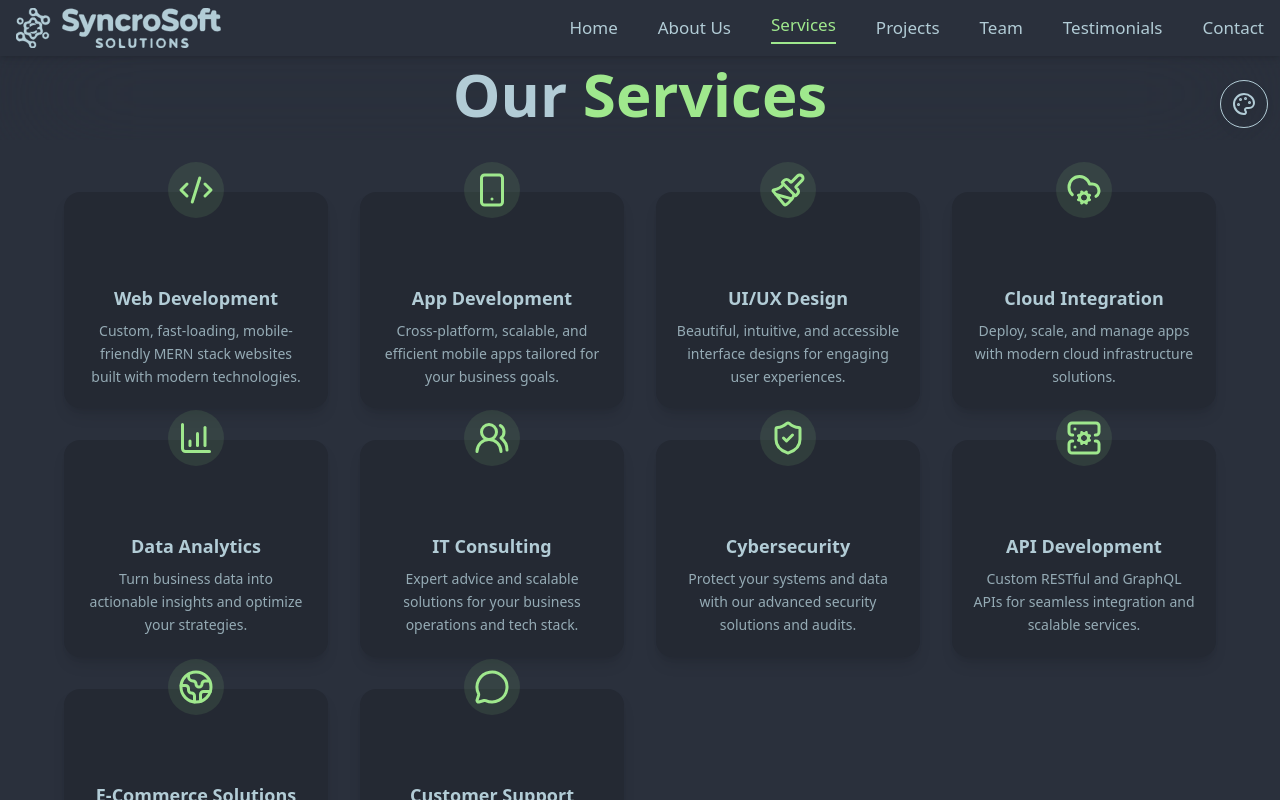
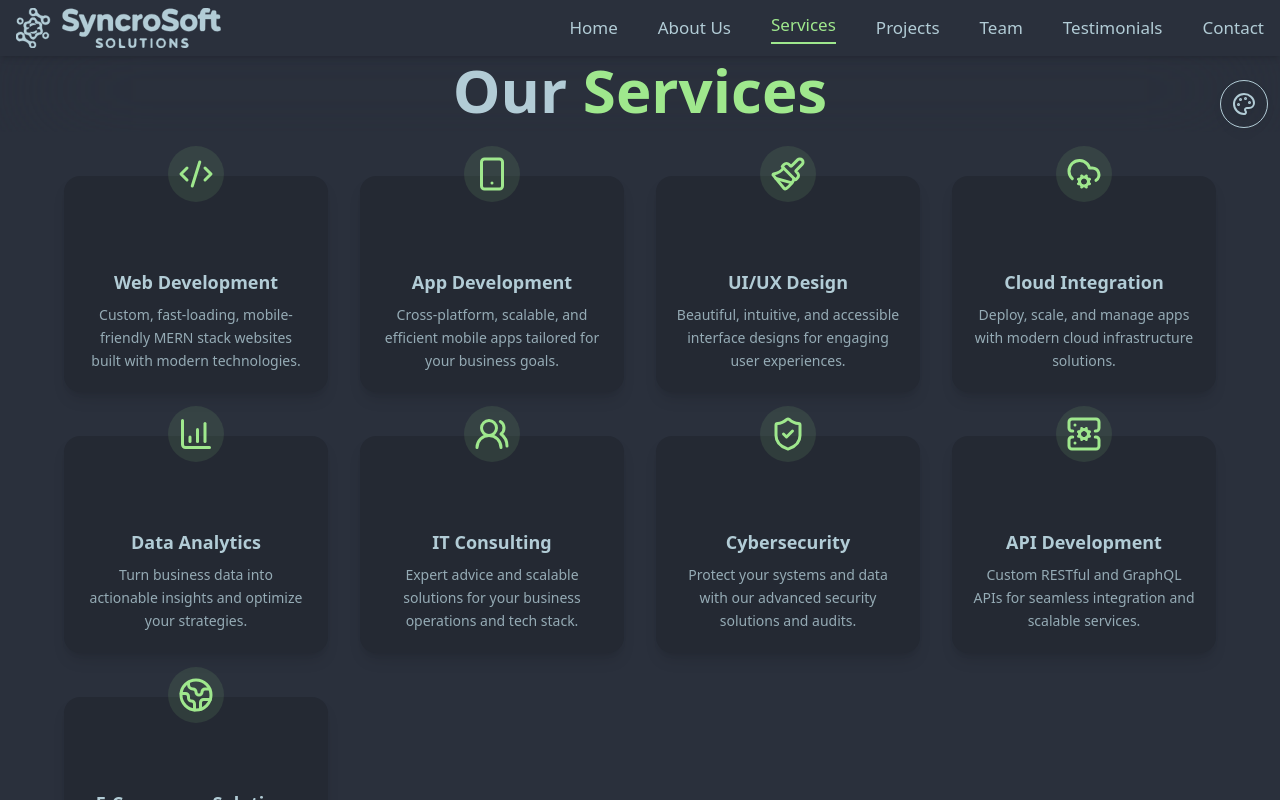
Before and after one commit to SyncroSoft-Solutions/syncrosoft-solutions, a React (Vite) app: page /services in a window 1280 px wide. Built offline with nearby package versions, Linux system fonts and the light colour scheme.

Commit message:
update service page

```diff
--- a/src/pages/Services.jsx
+++ b/src/pages/Services.jsx
@@ -16,7 +16,6 @@ const services = [
   { icon: ShieldCheck, title: "Cybersecurity", description: "Protect your systems and data with our advanced security solutions and audits." },
   { icon: ServerCog, title: "API Development", description: "Custom RESTful and GraphQL APIs for seamless integration and scalable services." },
   { icon: Globe2, title: "E-Commerce Solutions", description: "Build secure, fast, and user-friendly online stores with seamless payment gateways." },
-  { icon: MessageCircle, title: "Customer Support Systems", description: "Integrate modern live chat, ticketing, and CRM systems for better customer experience." },
 ];
 
 // Alternate from left or right
@@ -56,7 +55,7 @@ const Services = () => {
   return (
     <section id="services" className="h-screen w-full bg-base-100 overflow-y-auto ">
       <SEO title="Services" description="" keywords="" />
-      <div className="w-full min-h-screen overflow-hidden px-6 md:px-16 py-10 pt-20">
+      <div className="w-full min-h-screen overflow-hidden px-6 md:px-16 pt-20">
 
         {/* Heading */}
         <motion.h1
@@ -64,7 +63,7 @@ const Services = () => {
           whileInView={{ y: 0, opacity: 1 }}
           transition={{ duration: 0.7, ease: "easeOut" }}
           viewport={{ once: true }}
-          className="text-4xl w-full py-4 top-12 absolute z-40 left-0 backdrop-blur-3xl justify-center md:text-5xl lg:text-6xl font-bold text-center text-base-content"
+          className="text-4xl w-full py-3 top-12 absolute z-40 left-0 backdrop-blur-3xl justify-center md:text-5xl lg:text-6xl font-bold text-center text-base-content"
         >
           Our{" "}
           <span className="text-primary inline-flex overflow-hidden">
@@ -78,13 +77,13 @@ const Services = () => {
           initial="initial"
           whileInView="animate"
           viewport={{ once: true }}
-          className="max-w-[1280px] mt-28 w-full mx-auto grid grid-cols-1 sm:grid-cols-2 md:grid-cols-3 xl:grid-cols-4 gap-6 md:gap-8"
+          className="max-w-[1280px] mt-24 w-full mx-auto grid grid-cols-1 sm:grid-cols-2 md:grid-cols-3 xl:grid-cols-4 gap-6 md:gap-8"
         >
           {services.map((service, index) => (
             <motion.div
               key={index}
               variants={getCardVariants(index)}
-              className="card bg-base-200 shadow-lg p-5 rounded-2xl group hover:shadow-xl hover:scale-[1.03] transition-all duration-300 relative"
+              className="card bg-base-200 shadow-lg p-5  mb-3 rounded-2xl group hover:shadow-xl hover:scale-[1.03] transition-all duration-300 relative"
               whileHover={{ y: -4 }}
             >
               {/* Background glow on hover */}
```
